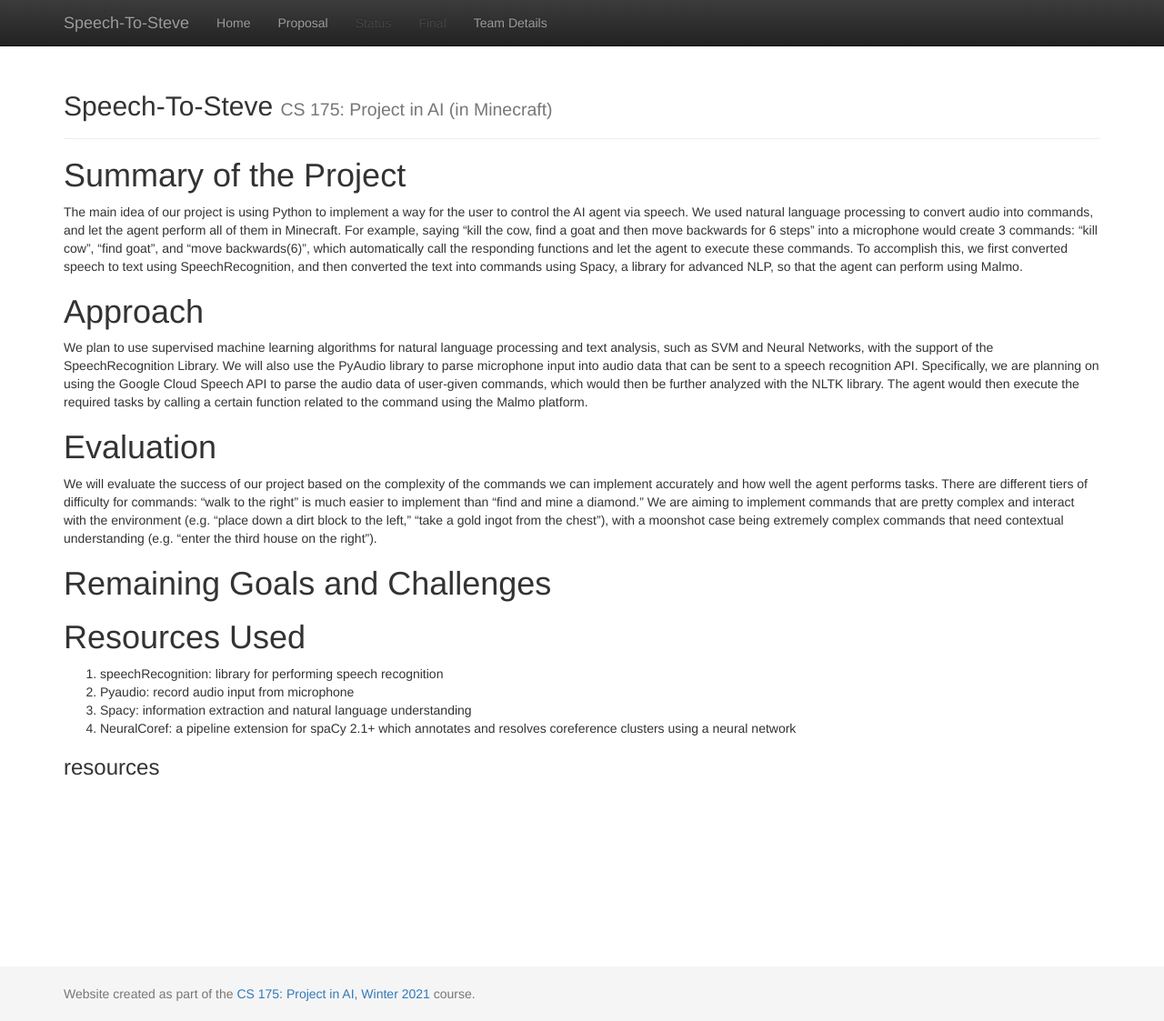
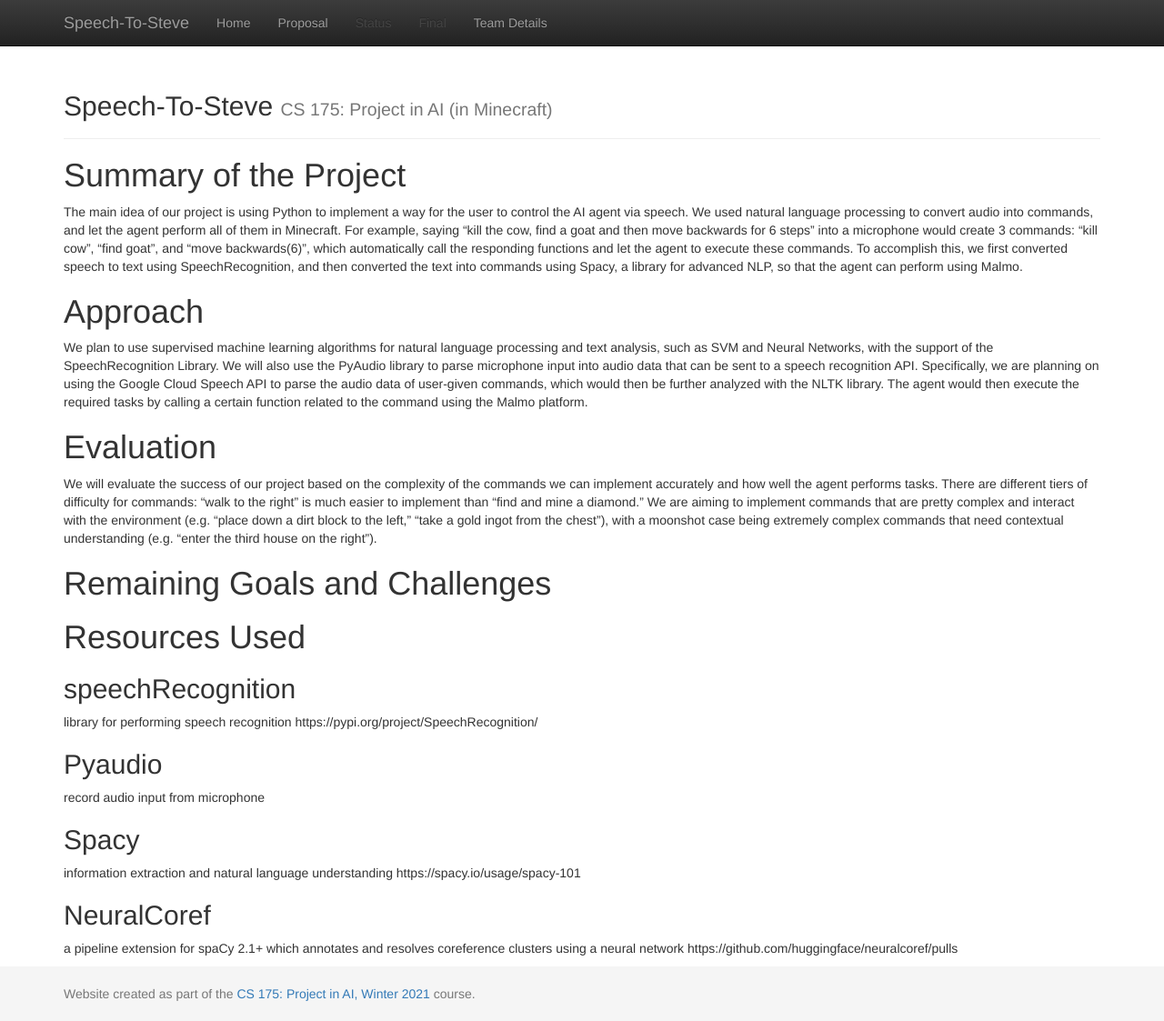
Before and after one commit to geeeeeeeeew/CS-175-Team-Direction-, a Jekyll site: the page built from docs/status/status.md, in a window 1280 px wide and 1123 px high. Shown: the whole window at 91% size. Built offline with Jekyll 4.4.1, drawn with Linux system fonts in a browser that asks for light colours.

Commit message:
Update status.md

```diff
--- a/docs/status/status.md
+++ b/docs/status/status.md
@@ -19,10 +19,14 @@ We will evaluate the success of our project based on the complexity of the comma
 # Remaining Goals and Challenges
 
 # Resources Used
-1. speechRecognition: library for performing speech recognition
-2. Pyaudio: record audio input from microphone
-3. Spacy: information extraction and natural language understanding
-4. NeuralCoref: a pipeline extension for spaCy 2.1+ which annotates and resolves coreference clusters using a neural network
-
-
-### resources
+## speechRecognition
+library for performing speech recognition
+https://pypi.org/project/SpeechRecognition/
+## Pyaudio
+record audio input from microphone
+## Spacy
+information extraction and natural language understanding
+https://spacy.io/usage/spacy-101
+## NeuralCoref
+a pipeline extension for spaCy 2.1+ which annotates and resolves coreference clusters using a neural network
+https://github.com/huggingface/neuralcoref/pulls
```
